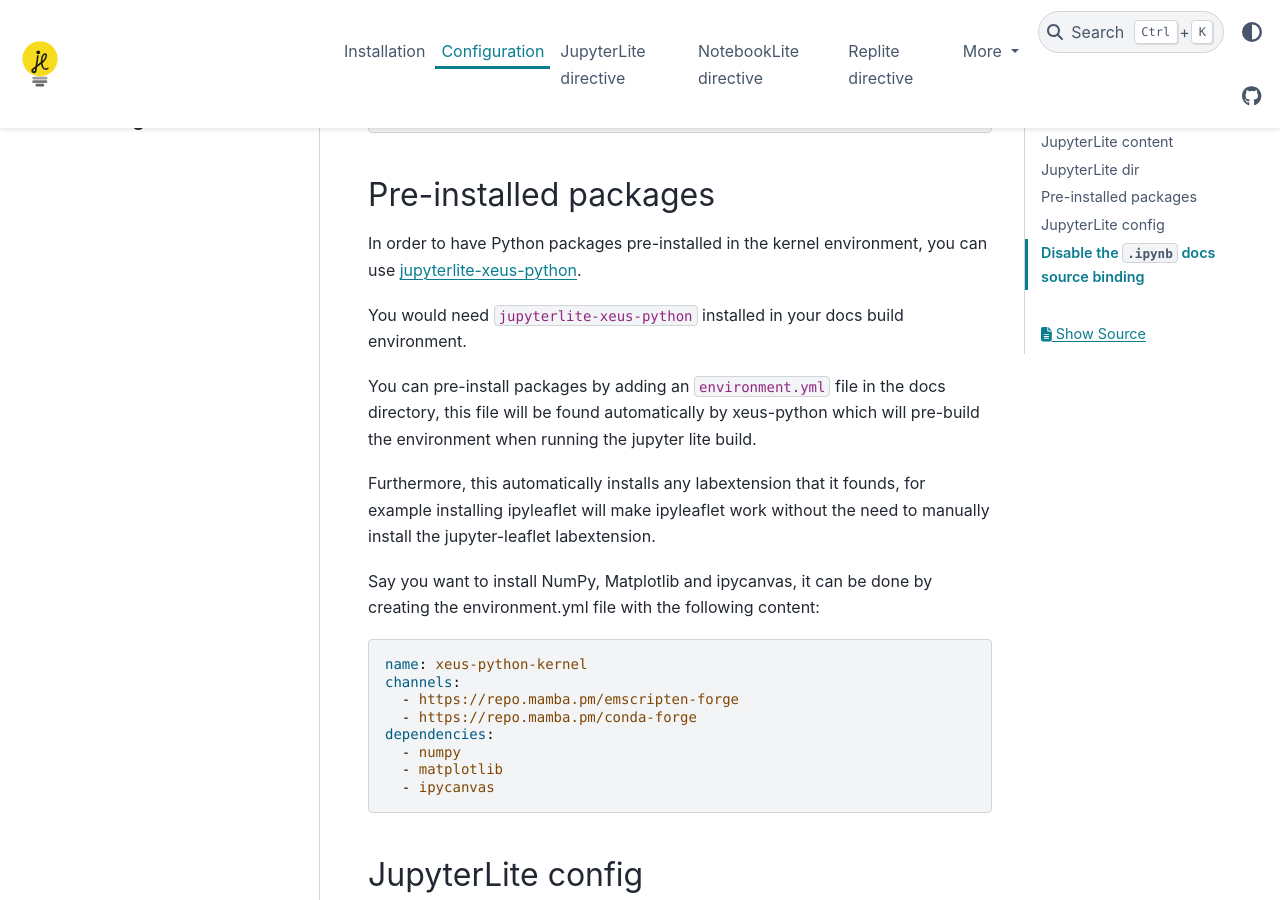
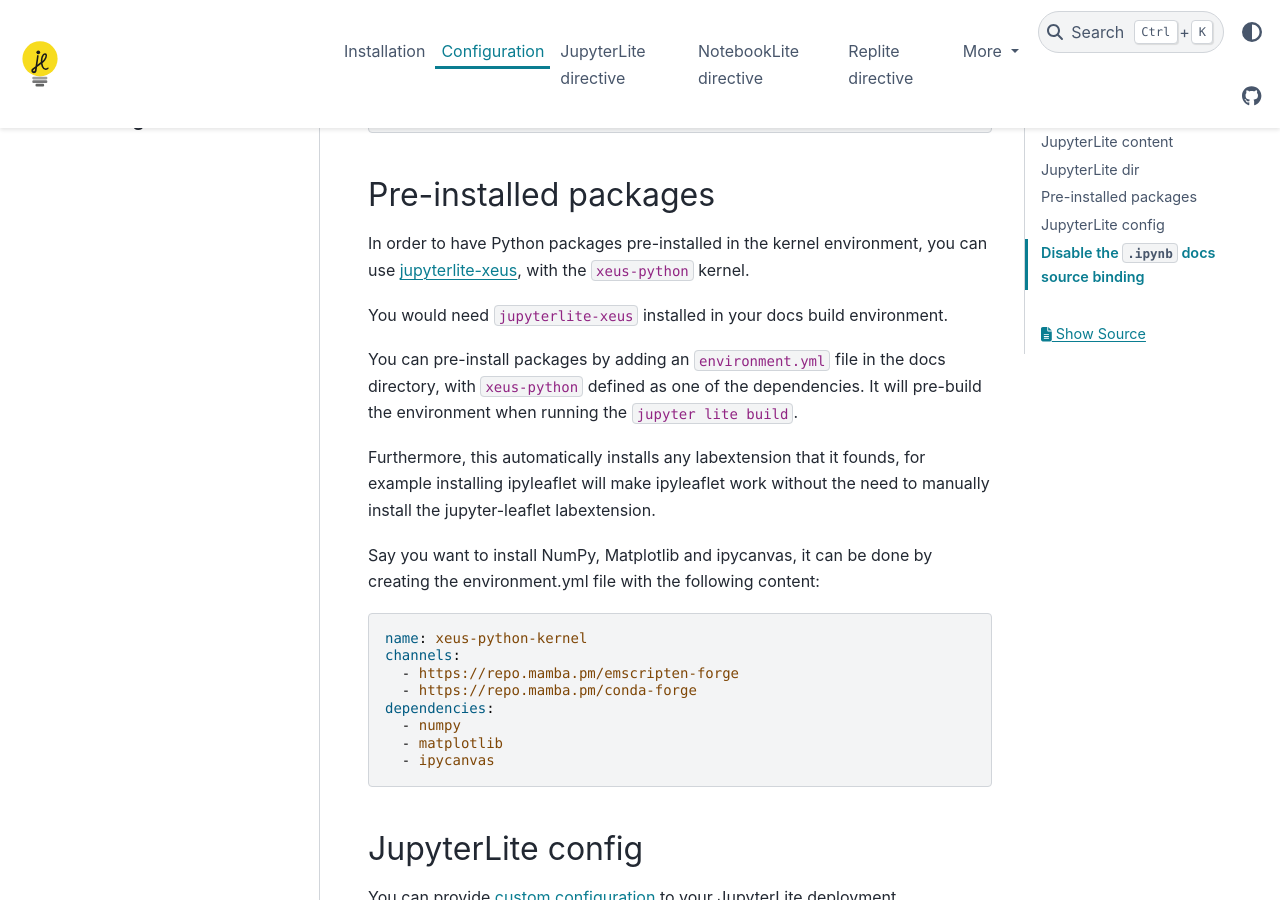
Before and after one commit to jupyterlite/jupyterlite-sphinx, a Sphinx documentation site: the page built from docs/configuration.md, in a window 1280 px wide and 900 px high, scrolled down 773 px. Built offline with Sphinx 7.4.7 and the PyData theme 0.15.4, drawn with Linux system fonts in a browser that asks for light colours.

Commit message:
Update to `jupyterlite-xeus` (#138)
* Update to `jupyterlite-xeus`

* fix typo

```diff
--- a/dev-environment.yml
+++ b/dev-environment.yml
@@ -5,13 +5,13 @@
     - pip
     - jupyter_server
     - jupyterlab_server
-    - jupyterlite-xeus-python >=0.9.7,<0.10.0
+    - jupyterlite-xeus >=0.1.8,<0.2.0
     - jupyterlite-core >=0.2,<0.3
     - pydata-sphinx-theme
     - myst-parser
     - docutils
     - sphinx
     - black
+    - voici
     - pip:
         - .
-        - voici
--- a/docs/configuration.md
+++ b/docs/configuration.md
@@ -23,11 +23,11 @@
 
 ## Pre-installed packages
 
-In order to have Python packages pre-installed in the kernel environment, you can use [jupyterlite-xeus-python](https://xeus-python-kernel.readthedocs.io).
+In order to have Python packages pre-installed in the kernel environment, you can use [jupyterlite-xeus](https://jupyterlite-xeus.readthedocs.io), with the `xeus-python` kernel.
 
-You would need `jupyterlite-xeus-python` installed in your docs build environment.
+You would need `jupyterlite-xeus` installed in your docs build environment.
 
-You can pre-install packages by adding an `environment.yml` file in the docs directory, this file will be found automatically by xeus-python which will pre-build the environment when running the jupyter lite build.
+You can pre-install packages by adding an `environment.yml` file in the docs directory, with `xeus-python` defined as one of the dependencies. It will pre-build the environment when running the `jupyter lite build`.
 
 Furthermore, this automatically installs any labextension that it founds, for example installing ipyleaflet will make ipyleaflet work without the need to manually install the jupyter-leaflet labextension.
 
--- a/docs/environment.yml
+++ b/docs/environment.yml
@@ -1,8 +1,9 @@
 name: jupyterlite-sphinx
 channels:
   - https://repo.mamba.pm/emscripten-forge
-  - https://repo.mamba.pm/conda-forge
+  - conda-forge
 dependencies:
   - pandas
   - matplotlib
   - bqplot
+  - xeus-python
--- a/pyproject.toml
+++ b/pyproject.toml
@@ -29,7 +29,7 @@
 docs = [
     "myst_parser",
     "pydata-sphinx-theme",
-    "jupyterlite-xeus-python>=0.9.0,<0.10.0",
+    "jupyterlite-xeus>=0.1.8,<0.2.0",
 ]
 
 [tool.hatch.version]
```
Also changed, not shown: docs/installation.md (+3 -3 lines).
